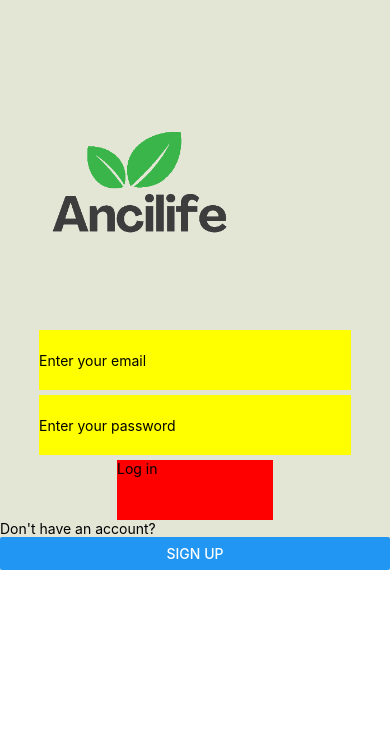
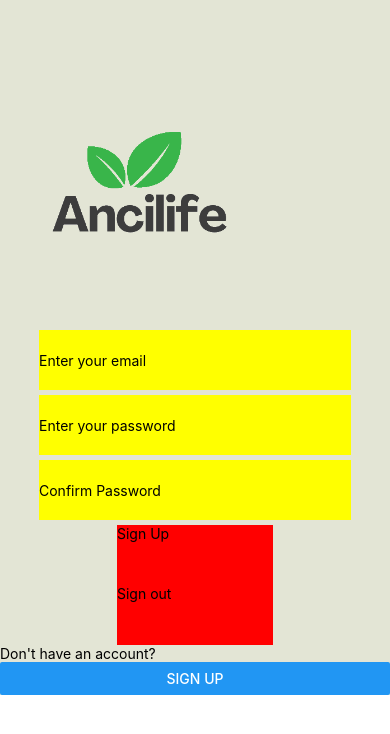
Before and after one commit to dangenmaster2/anciLife, a React Native app: screen / in a window 390 px wide. Both pictures are taken after a click on the button "LOGIN". Shown: the top 734 px of the page. Built offline with nearby package versions, Linux system fonts and the light colour scheme.

Commit message:
useLogout hook created

```diff
--- /dev/null
+++ b/features/hooks/useLogout.js
@@ -0,0 +1,16 @@
+import { signOut } from 'firebase/auth';
+import { auth } from '../../firebase/firebase';
+
+const useLogout = () => {
+  const userLogoutFnc = async () => {
+    try {
+      await signOut(auth);
+      console.log('user signout');
+    } catch (error) {}
+  };
+  return {
+    userLogoutFnc,
+  };
+};
+
+export default useLogout;
--- a/features/hooks/useUserLogin.js
+++ b/features/hooks/useUserLogin.js
@@ -1,5 +1,5 @@
 import { signInWithEmailAndPassword } from 'firebase/auth';
-// import { auth } from '../../firebase/firebase';
+import { auth } from '../../firebase/firebase';
 
 import { useState } from 'react';
 
@@ -10,7 +10,11 @@ const useUserLogin = () => {
       console.log(email);
       console.log(password);
       setIsLoading(true);
-      const userLogged = await signInWithEmailAndPassword(email, password);
+      const userLogged = await signInWithEmailAndPassword(
+        auth,
+        email,
+        password
+      );
       console.group(userLogged);
     } catch (error) {
       console.error('Login error:', error.message);
--- a/features/login/Auth.js
+++ b/features/login/Auth.js
@@ -16,7 +16,7 @@ const Auth = () => {
   return (
     <View>
       <Logo />
-      {isLogin ? <UserLogin /> : <SignUp />}
+      {!isLogin ? <UserLogin /> : <SignUp />}
       <View>
         <Text>
           {isLogin ? "Don't have an account?" : 'Already have an account?'}
--- a/features/login/SignUp.js
+++ b/features/login/SignUp.js
@@ -1,33 +1,49 @@
 import { View, TextInput, Pressable, Text, StyleSheet } from 'react-native';
 
 import useSignUpwithEmailAndPassword from '../hooks/useSignUpwithEmailAndPassword';
+import useLogout from '../hooks/useLogout';
+
 import { useState } from 'react';
+
 const SignUp = () => {
   const { isLoading, signUp } = useSignUpwithEmailAndPassword();
+  const { userLogoutFnc } = useLogout();
+
   const [email, setEmail] = useState('');
   const [password, setPassword] = useState('');
 
   const handleEmail = (text) => {
-    console.log('email ', text)
+    console.log('email ', text);
     setEmail(text);
-  }
+  };
   const handlePassword = (text) => {
-    console.log('password ', text)
+    console.log('password ', text);
     setPassword(text);
-  }
+  };
 
   return (
     <View style={styles.signUpContainer}>
-      <TextInput style={styles.inputContainer} onChangeText={handleEmail}
-      placeholder='Enter your email' />
-      <TextInput style={styles.inputContainer}
-      onChangeText={handlePassword}
-      placeholder='Enter your password' />
+      <TextInput
+        style={styles.inputContainer}
+        onChangeText={handleEmail}
+        placeholder='Enter your email'
+      />
+      <TextInput
+        style={styles.inputContainer}
+        onChangeText={handlePassword}
+        placeholder='Enter your password'
+      />
       <TextInput style={styles.inputContainer} placeholder='Confirm Password' />
-      <Pressable style={styles.signUpButton} onPress={() => {
-        signUp(email, password);
-      }}>
+      <Pressable
+        style={styles.signUpButton}
+        onPress={() => {
+          signUp(email, password);
+        }}
+      >
         <Text>Sign Up</Text>
+      </Pressable>
+      <Pressable style={styles.signUpButton} onPress={userLogoutFnc}>
+        <Text>Sign out</Text>
       </Pressable>
     </View>
   );
@@ -37,19 +53,19 @@ const styles = StyleSheet.create({
   signUpContainer: {
     flex: 1,
     alignItems: 'center',
-    justifyContent: 'center'
+    justifyContent: 'center',
   },
   inputContainer: {
     height: 60,
     width: '80%',
     backgroundColor: 'yellow',
-    marginBottom: 5
+    marginBottom: 5,
   },
   signUpButton: {
     height: 60,
     width: '40%',
     backgroundColor: 'red',
-  }
-})
+  },
+});
 
 export default SignUp;
```
